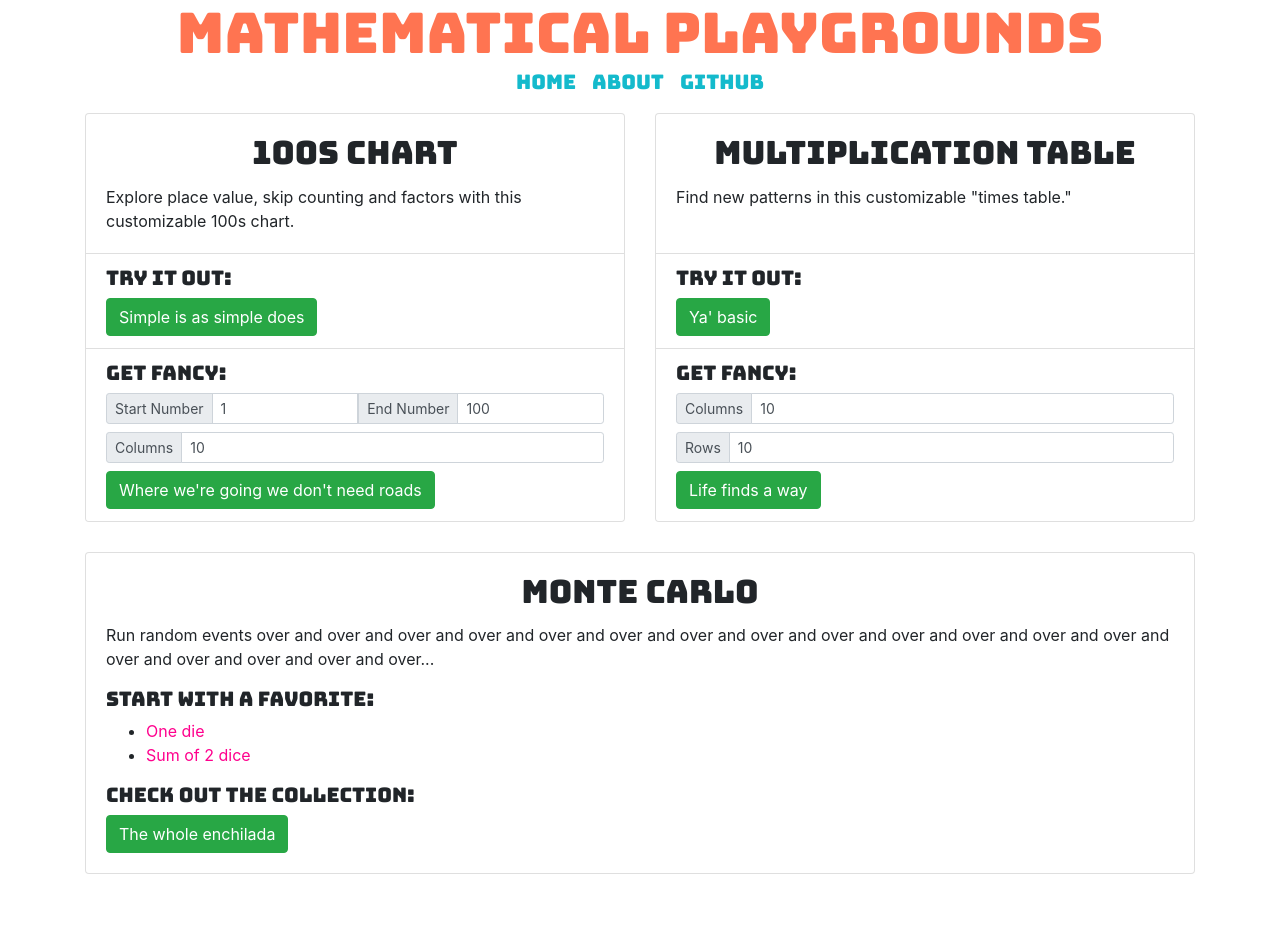
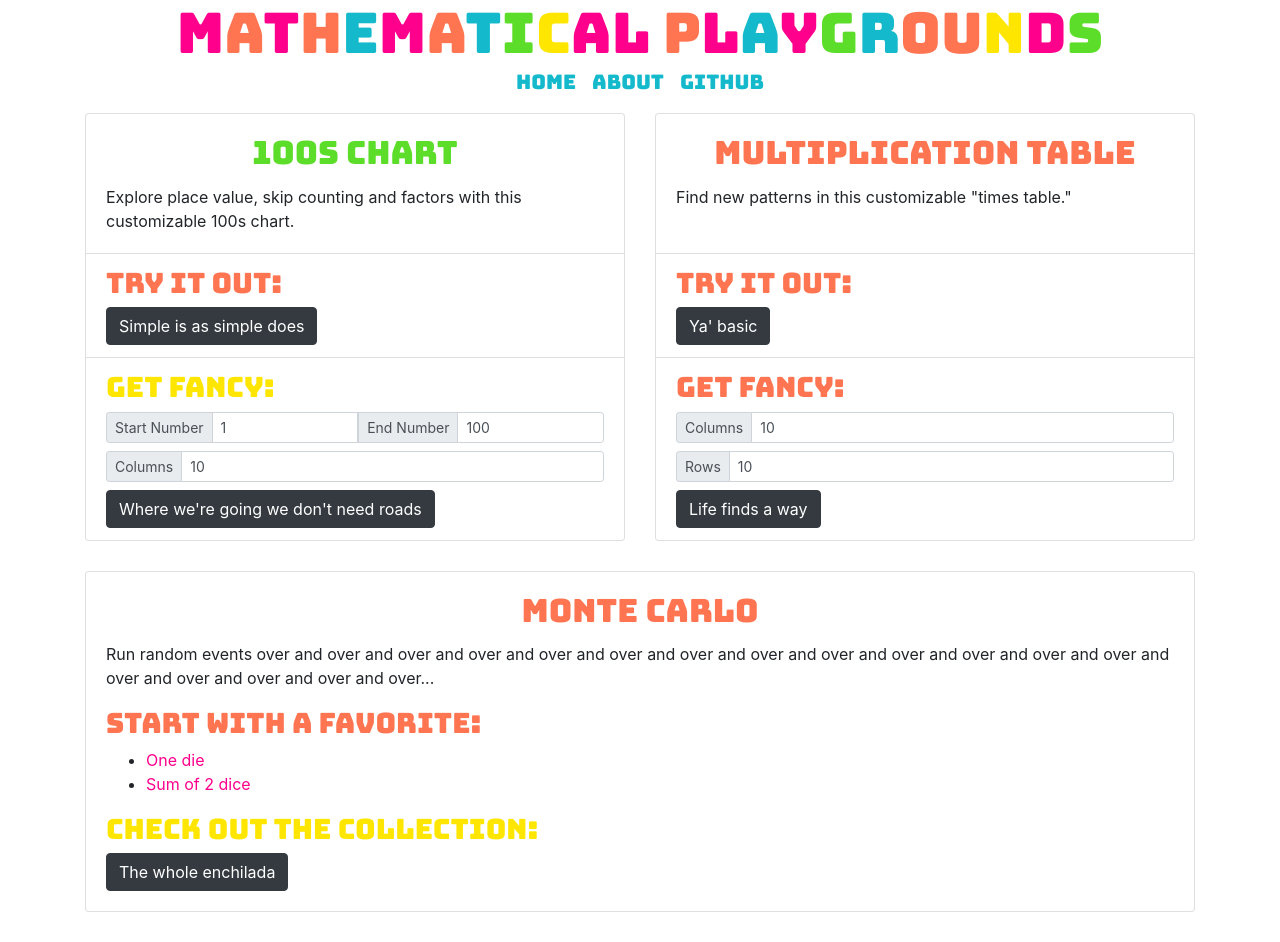
Before and after one commit to TylerAuer/math-tools, a Jekyll site: the page built from index.html, in a window 1280 px wide. Built offline with Jekyll 4.4.1, drawn with Linux system fonts in a browser that asks for light colours; nearby versions of some CDN libraries; before the commit the page ends 904 px from its top, so only the background shows below that.

Commit message:
title and <h#> elements change colors

```diff
--- a/_includes/title-and-nav.html
+++ b/_includes/title-and-nav.html
@@ -1,7 +1,7 @@
 <header>
     <div class="row">
-        <div id="header-title" class="col-12 text-center">
-            <h1 class="display-4">
+        <div id="header-title-div" class="col-12 text-center">
+            <h1 id="header-title" class="display-4">
                 Mathematical Playgrounds
             </h1>
         </div>
--- a/_sass/main.scss
+++ b/_sass/main.scss
@@ -28,13 +28,39 @@ h4,
 h5,
 h6 {
   font-family: $hFont;
+  transition-duration: 1000ms;
+  color: black;
 }
 
-#main a {
+h1 {
   color: $theme-pink;
 }
 
-#main a:hover {
+h2 {
+  color: $theme-blue;
+}
+
+h3 {
+  color: $theme-red;
+}
+
+h4 {
+  color: $theme-yellow;
+}
+
+h5 {
+  color: $theme-green;
+}
+
+h6 {
+  color: $theme-pink;
+}
+
+#main a:not(.btn) {
+  color: $theme-pink;
+}
+
+#main a:hover:not(.btn) {
   color: $theme-red;
   text-decoration: underline;
 }
@@ -48,17 +74,8 @@ b {
 //////////////////////////////////
 
 header {
-  #header-title {
-    color: $theme-red;
-    transition-duration: 500ms;
-
-    h1 {
-      margin-bottom: 0px;
-    }
-  }
-
-  #header-subtitle {
-    color: black;
+  h1 {
+    margin-bottom: 0px;
   }
 
   a {
@@ -70,4 +87,8 @@ header {
   a:hover {
     color: $theme-pink;
   }
+
+  .title-letter {
+    transition-duration: 1000ms;
+  }
 }
--- a/assets/css/index.scss
+++ b/assets/css/index.scss
@@ -3,11 +3,6 @@
 
 @import "main";
 
-.btn.btn-success {
-  color: white !important;
-  white-space: normal;
-}
-
 .card-deck .card {
   margin-bottom: 30px;
 }
--- a/assets/js/universal.js
+++ b/assets/js/universal.js
@@ -1,4 +1,17 @@
-// cycles the header through colors
+// Wraps each letter of Title ("Mathematical Playgrounds")
+// in <span class='title-text'>{LETTER}</span>
+const titleElement = document.getElementById("header-title");
+const titleText = titleElement.innerText.split("");
+const titleSpans = titleText.map(
+  letter => "<span class='title-letter'>" + letter + "</span>"
+);
+titleElement.innerHTML = titleSpans.join("");
+
+/**
+ * Selects a random color from the site's theme colors
+ * Returns an rgb or rgba string
+ */
+function randColor() {
   const colorCycle = [
     "rgb(255, 230, 0)",
     "rgb(92, 221, 41)",
@@ -6,11 +19,24 @@ const colorCycle = [
     "rgba(20, 186, 204, 1)",
     "rgb(255, 116, 81)"
   ];
+  const colorIndex = () => Math.floor(Math.random() * 5);
+  return colorCycle[colorIndex()];
+}
 
-const title = document.getElementById("header-title");
-let currentColor = 0;
-function changeColor() {
-  currentColor = (currentColor + 1) % colorCycle.length;
-  title.style.color = colorCycle[currentColor];
+/**
+ * Called forEach <h#>, changes font color every 0 to 8 seconds
+ * @param {element} element - An element from the DOM
+ * @param {boolean} isFirstTime  - Set to true to avoid changing the colors on the first level of recursion
+ */
+function colorCycle(element, isFirstTime) {
+  if (isFirstTime === false) {
+    element.style.color = randColor();
   }
-setInterval(changeColor, 5000);
+  const waitDuration = Math.ceil(Math.random() * 6000);
+  setTimeout(colorCycle, waitDuration, element, false);
+}
+const hTitles = document.querySelectorAll(".title-letter, h2, h3, h4, h5, h6");
+
+hTitles.forEach(element => {
+  colorCycle(element, true);
+});
--- a/index.html
+++ b/index.html
@@ -23,13 +23,13 @@ customCSS: "/assets/css/index.css"
       <ul class="list-group list-group-flush">
 
         <li class="list-group-item">
-          <h5>Try it out:</h5>
-          <a class="btn btn-success" href="/apps/grid.html" role="button">Simple is as simple does</a>
+          <h3>Try it out:</h3>
+          <a class="btn btn-dark" href="/apps/grid.html">Simple is as simple does</a>
         </li>
 
         <li class="list-group-item">
 
-          <h5>Get Fancy:</h5>
+          <h3>Get Fancy:</h3>
 
           <div id="grid-build-options" class="input-group input-group-sm mb-2">
             <div class="input-group-prepend">
@@ -49,7 +49,7 @@ customCSS: "/assets/css/index.css"
             <input id="grid-columns" type="number" min="1" max="15" class="form-control" value="10">
           </div>
 
-          <a id="btn-build-grid" class="btn btn-success" role="button">Where we're going we don't need roads</a>
+          <button id="btn-build-grid" class="btn btn-dark">Where we're going we don't need roads</button>
         </li>
 
       </ul>
@@ -71,13 +71,13 @@ customCSS: "/assets/css/index.css"
       <ul class="list-group list-group-flush">
 
         <li class="list-group-item">
-          <h5>Try it out:</h5>
-          <a class="btn btn-success" href="/apps/mult_table.html" role="button">Ya' basic</a>
+          <h3>Try it out:</h3>
+          <a class="btn btn-dark" href="/apps/mult_table.html">Ya' basic</a>
         </li>
 
         <li class="list-group-item">
 
-          <h5>Get Fancy:</h5>
+          <h3>Get Fancy:</h3>
 
           <div id="mult-table-options" class="input-group input-group-sm mb-2">
             <div class="input-group-prepend">
@@ -93,7 +93,7 @@ customCSS: "/assets/css/index.css"
             <input id="mult-table-rows" type="number" min="1" max="200" class="form-control" value="10">
           </div>
 
-          <a id="btn-build-mult-table" class="btn btn-success" role="button">Life finds a way</a>
+          <button id="btn-build-mult-table" class="btn btn-dark">Life finds a way</button>
         </li>
       </ul>
     </div>
@@ -109,13 +109,13 @@ customCSS: "/assets/css/index.css"
           Run random events over and over and over and over and over and over and over and over and over and over and
           over and over and over and over and over and over and over and over...
         </p>
-        <h5>Start with a favorite:</h5>
+        <h3>Start with a favorite:</h3>
         <ul>
           <li><a href="/apps/montecarlo/one-die.html">One die</a></li>
           <li><a href="/apps/montecarlo/two-dice.html">Sum of 2 dice</a></li>
         </ul>
-        <h5>Check out the collection:</h5>
-        <a class="btn btn-success" href="/apps/montecarlo/montecarlo.html" role="button">The whole enchilada</a>
+        <h3>Check out the collection:</h3>
+        <a class="btn btn-dark" href="/apps/montecarlo/montecarlo.html" role="link">The whole enchilada</a>
       </div>
     </div>
   </div>
```
Also changed, not shown: 1 other file. Lines whose indentation alone changed are shown as unchanged.
